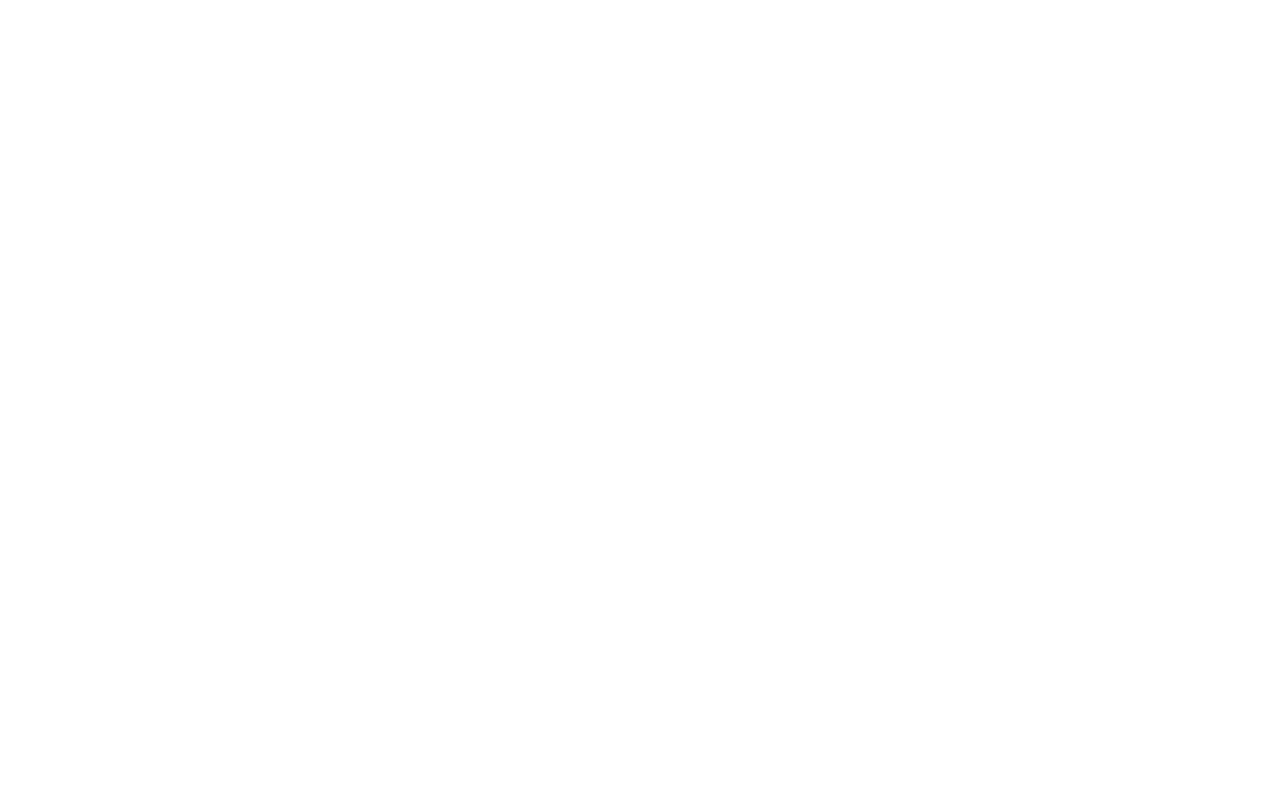
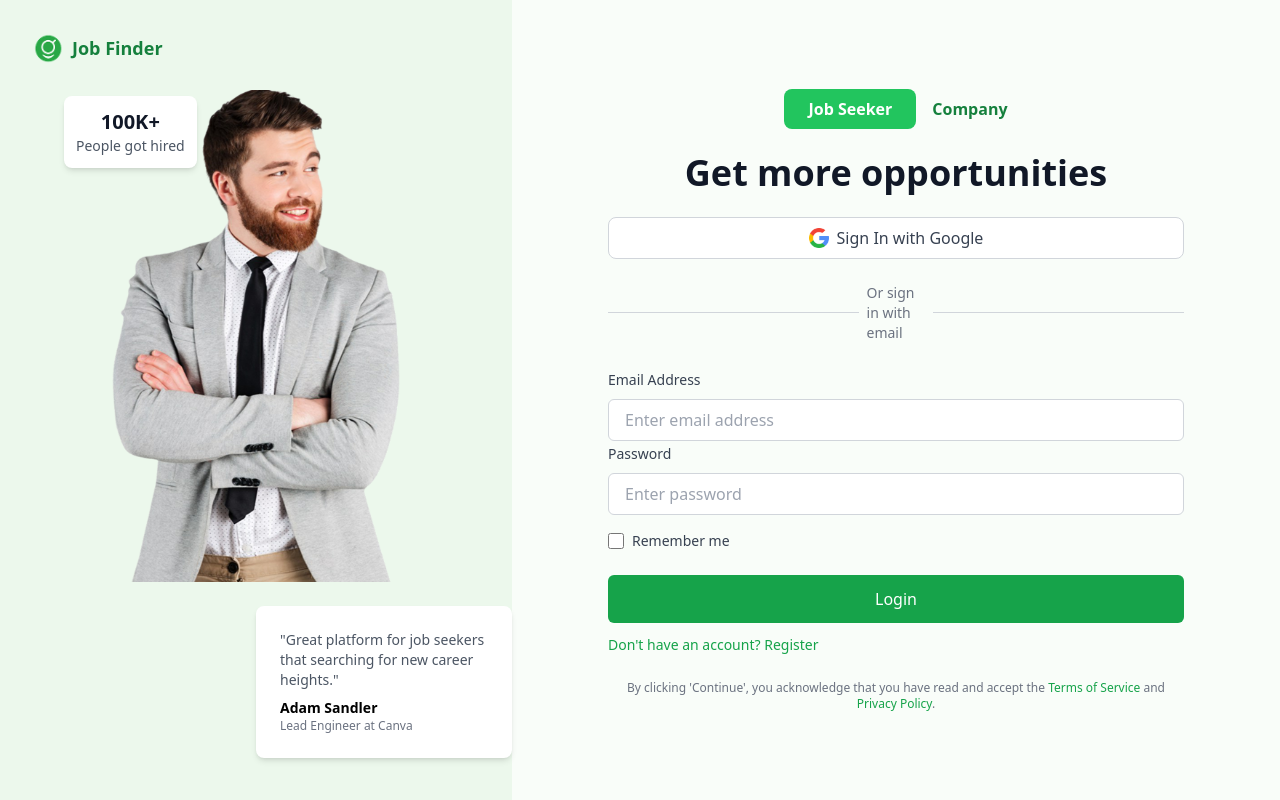
Before and after one commit to ThanhPhat1604/Studentcode_lab3, a React (Vite) app: page /login in a window 1280 px wide. Before the commit this address had no page. Built offline with nearby package versions, Linux system fonts and the light colour scheme.

Commit message:
fourcommit

```diff
--- a/package.json
+++ b/package.json
@@ -12,6 +12,7 @@
   "dependencies": {
     "react": "^19.0.0",
     "react-dom": "^19.0.0",
+    "react-hook-form": "^7.54.2",
     "react-router-dom": "^7.2.0"
   },
   "devDependencies": {
--- a/src/App.jsx
+++ b/src/App.jsx
@@ -1,12 +1,15 @@
 import { Button } from "./components/ui/Button";
 import LoginPage from "./pages/LoginPage";
-import { BrowserRouter as Router, Route, Routes } from "react-router-dom";
+import { BrowserRouter as Router, Route, Routes, Navigate } from "react-router-dom";
+
 
 function App() {
   return (
     <Router>
       <Routes>
         <Route path="/" element={<LoginPage />} />
+        <Route path="/login" element={<LoginPage />} />
+        <Route path="/register" element={<LoginPage />} />
       </Routes>
     </Router>
   );
--- /dev/null
+++ b/src/components/login.jsx
@@ -0,0 +1,47 @@
+import { useForm } from "react-hook-form";
+import { Button } from "@/components/ui/button";
+import { Input } from "@/components/ui/input";
+
+export default function LoginForm({ onSwitch }) {
+    const { register, handleSubmit, formState: { errors } } = useForm();
+
+    const onSubmit = (data) => {
+        console.log("Đăng nhập với:", data);
+    };
+
+    return (
+        <div className="max-w-md mx-auto mt-10 p-6 bg-white rounded-lg shadow-md">
+            <h2 className="text-2xl font-bold text-center mb-4">Login</h2>
+            <form onSubmit={handleSubmit(onSubmit)} className="space-y-4">
+                <div>
+                    <Input
+                        type="email"
+                        placeholder="Email"
+                        {...register("email", { required: "Email is required" })}
+                    />
+                    {errors.email && <p className="text-red-500 text-sm mt-1">{errors.email.message}</p>}
+                </div>
+
+                <div>
+                    <Input
+                        type="password"
+                        placeholder="Password"
+                        {...register("password", { required: "Password is required" })}
+                    />
+                    {errors.password && <p className="text-red-500 text-sm mt-1">{errors.password.message}</p>}
+                </div>
+
+                <Button type="submit" className="mt-6 bg-green-600 hover:bg-green-700 w-full text-white py-3 rounded-md">
+                    Login
+                </Button>
+
+                <p className="text-center text-sm mt-3">
+                    Don't have an account?
+                    <button type="button" className="text-blue-500 ml-1" onClick={onSwitch}>
+                        Register
+                    </button>
+                </p>
+            </form>
+        </div>
+    );
+}
--- /dev/null
+++ b/src/components/register.jsx
@@ -0,0 +1,56 @@
+import { useForm } from "react-hook-form";
+import { Button } from "@/components/ui/button";
+import { Input } from "@/components/ui/input";
+
+export default function RegisterForm({ onSwitch }) {
+    const { register, handleSubmit, formState: { errors } } = useForm();
+
+    const onSubmit = (data) => {
+        console.log("Đăng ký với:", data);
+    };
+
+    return (
+        <div className="max-w-md mx-auto mt-10 p-6 bg-white rounded-lg shadow-md">
+            <h2 className="text-2xl font-bold text-center mb-4">Register</h2>
+            <form onSubmit={handleSubmit(onSubmit)} className="space-y-4">
+                <div>
+                    <Input
+                        type="email"
+                        placeholder="Email"
+                        {...register("email", { required: "Email is required" })}
+                    />
+                    {errors.email && <p className="text-red-500 text-sm mt-1">{errors.email.message}</p>}
+                </div>
+
+                <div>
+                    <Input
+                        type="password"
+                        placeholder="Password"
+                        {...register("password", { required: "Password is required", minLength: { value: 6, message: "Password must be at least 6 characters" } })}
+                    />
+                    {errors.password && <p className="text-red-500 text-sm mt-1">{errors.password.message}</p>}
+                </div>
+
+                <div>
+                    <Input
+                        type="password"
+                        placeholder="Confirm Password"
+                        {...register("confirmPassword", { required: "Please confirm your password" })}
+                    />
+                    {errors.confirmPassword && <p className="text-red-500 text-sm mt-1">{errors.confirmPassword.message}</p>}
+                </div>
+
+                <Button type="submit" className="mt-6 bg-blue-600 hover:bg-blue-700 w-full text-white py-3 rounded-md">
+                    Register
+                </Button>
+
+                <p className="text-center text-sm mt-3">
+                    Already have an account?
+                    <button type="button" className="text-green-500 ml-1" onClick={onSwitch}>
+                        Login
+                    </button>
+                </p>
+            </form>
+        </div>
+    );
+}
--- a/src/pages/LoginPage.jsx
+++ b/src/pages/LoginPage.jsx
@@ -1,28 +1,37 @@
 import { Button } from "@/components/ui/Button";
 import { Input } from "@/components/ui/input";
 import { Checkbox } from "../components/checkbox";
+import LoginForm from "../components/login";
+import RegisterForm from "../components/register";
+import { useState, useEffect } from "react";
+import { useLocation, useNavigate } from "react-router-dom";
 
 export default function LoginPage() {
+    const navigate = useNavigate();
+    const location = useLocation();
+    const [isRegister, setIsRegister] = useState(location.pathname === "/register");
+
+    useEffect(() => {
+        setIsRegister(location.pathname === "/register");
+    }, [location.pathname]);
+
+    useEffect(() => {
+        document.title = isRegister ? "Register | Job Finder" : "Login | Job Finder";
+    }, [isRegister]);
+
     return (
         <div className="flex h-screen">
             {/* Bên trái - Ảnh minh họa và thông tin */}
             <div className="hidden md:flex w-2/5 bg-[#ECF8EC] flex-col items-center justify-center p-10 relative">
-                {/* Logo */}
                 <div className="absolute top-8 left-8 flex items-center space-x-2">
                     <img src="/Logo.png" alt="Logo" className="w-8 h-8" />
                     <span className="text-lg font-semibold text-green-700">Job Finder</span>
                 </div>
-
-                {/* Hộp thống kê */}
                 <div className="bg-white shadow-md p-3 rounded-lg absolute top-24 left-16 text-center">
                     <p className="text-xl font-bold text-gray-900">100K+</p>
                     <p className="text-gray-600 text-sm">People got hired</p>
                 </div>
-
-                {/* Hình ảnh minh họa */}
                 <img src="/Man.png" alt="User" className="w-72 object-cover mt-12" />
-
-                {/* Đánh giá người dùng */}
                 <div className="mt-6 bg-white p-6 shadow-md rounded-lg w-64 ml-64">
                     <p className="text-sm text-gray-600">
                         "Great platform for job seekers that searching for new career heights."
@@ -32,9 +41,8 @@
                 </div>
             </div>
 
-            {/* Bên phải - Form đăng nhập */}
+            {/* Bên phải - Form đăng nhập/đăng ký */}
             <div className="w-full md:w-3/5 flex flex-col items-center justify-center px-8 md:px-24 bg-[#F9FDF9]">
-                {/* Nút chọn Job Seeker / Company */}
                 <div className="flex space-x-4 mb-6">
                     <button className="bg-green-500 text-white px-6 py-2 rounded-lg font-semibold">
                         Job Seeker
@@ -42,19 +50,25 @@
                     <button className="text-green-700 font-semibold">Company</button>
                 </div>
 
-                {/* Tiêu đề */}
-                <h2 className="text-4xl font-semibold text-gray-900">Get more opportunities</h2>
+                <h2 className="text-4xl font-semibold text-gray-900">
+                    {isRegister ? "Create your account" : "Get more opportunities"}
+                </h2>
 
-                {/* Nút đăng nhập với Google */}
-                <Button variant="outline" className="mt-6 w-full flex items-center justify-center border border-gray-300 bg-white py-2">
+                <Button
+                    variant="outline"
+                    className="mt-6 w-full flex items-center justify-center border border-gray-300 bg-white py-2"
+                >
                     <img src="/google.png" alt="Google" className="w-5 h-5 mr-2" />
-                    <span className="text-gray-700 font-medium">Sign Up with Google</span>
+                    <span className="text-gray-700 font-medium">
+                        {isRegister ? "Sign Up" : "Sign In"} with Google
+                    </span>
                 </Button>
 
-                {/* Hoặc đăng nhập bằng Email */}
                 <div className="my-6 flex items-center w-full">
                     <div className="w-full border-t border-gray-300"></div>
-                    <p className="px-2 text-gray-500 text-sm">Or sign up with email</p>
+                    <p className="px-2 text-gray-500 text-sm">
+                        Or {isRegister ? "sign up" : "sign in"} with email
+                    </p>
                     <div className="w-full border-t border-gray-300"></div>
                 </div>
 
@@ -72,13 +86,26 @@
                         <label htmlFor="remember" className="ml-2 text-sm text-gray-700">Remember me</label>
                     </div>
 
-                    {/* Nút đăng nhập */}
-                    <Button className="mt-6 bg-green-600 hover:bg-green-700 w-full text-white py-3 rounded-md">
-                        Login
-                    </Button>
+                    {/* Nút đăng nhập hoặc đăng ký */}
+                    {isRegister ? (
+                        <Button className="mt-6 bg-green-600 hover:bg-green-700 w-full text-white py-3 rounded-md">
+                            Register
+                        </Button>
+                    ) : (
+                        <Button className="mt-6 bg-green-600 hover:bg-green-700 w-full text-white py-3 rounded-md">
+                            Login
+                        </Button>
+                    )}
+
+                    {/* Nút chuyển đổi giữa Login/Register */}
+                    <button
+                        className="mt-3 text-sm text-green-600 hover:underline"
+                        onClick={() => navigate(isRegister ? "/login" : "/register")}
+                    >
+                        {isRegister ? "Already have an account? Sign in" : "Don't have an account? Register"}
+                    </button>
                 </div>
 
-                {/* Chính sách bảo mật */}
                 <p className="mt-6 text-xs text-gray-500 text-center">
                     By clicking 'Continue', you acknowledge that you have read and accept the
                     <a href="#" className="text-green-600"> Terms of Service</a> and
```
Also changed, not shown: 1 other file (tests, documents, lock files or other folders).
